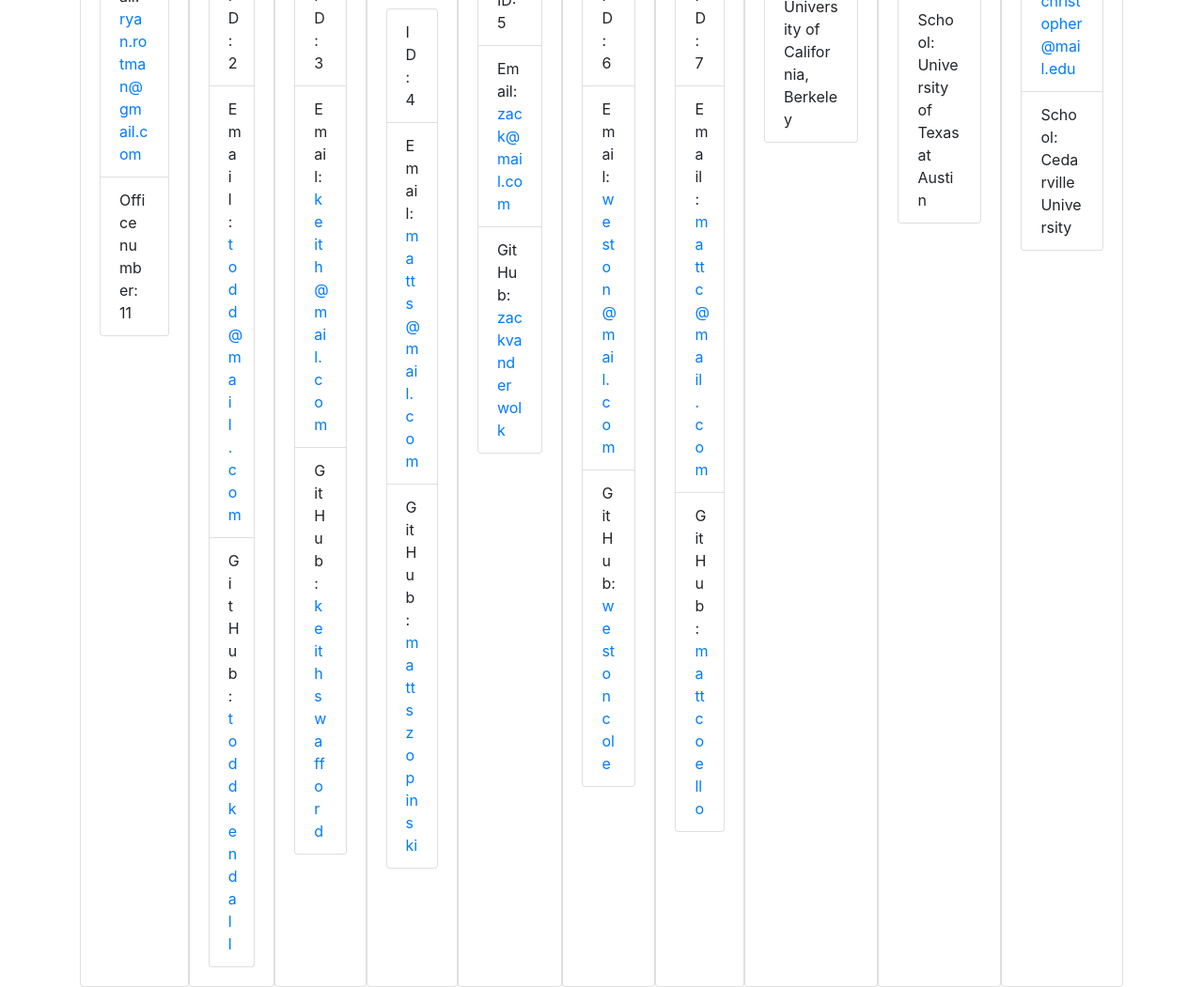
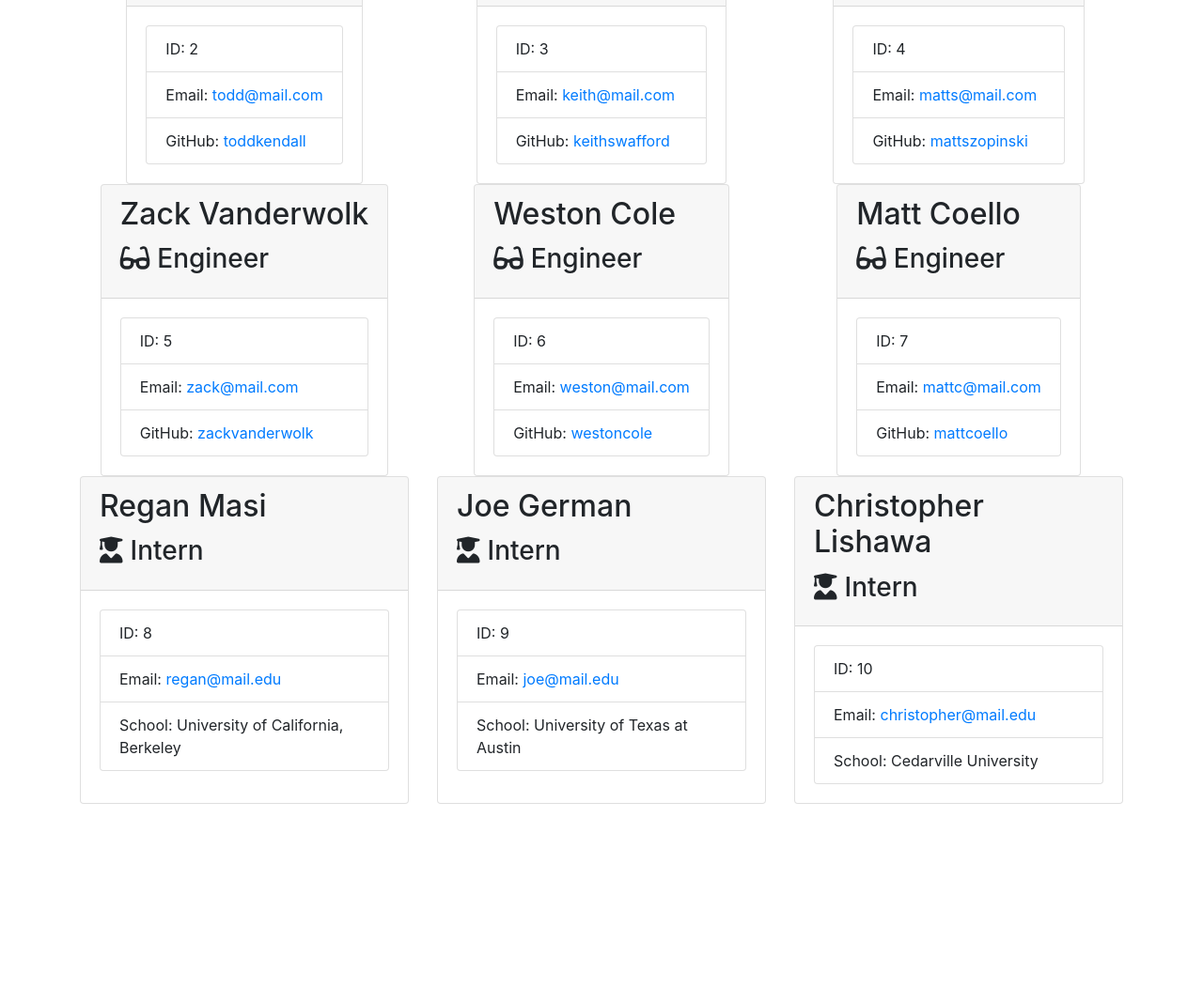
Before and after one commit to ryanrotman/homework-10-team-profile-generator, a website: page Output/team.html in a window 1280 px wide. Shown: the part 626-1677 px from the top of the page at 94% size. After the commit the page ends 1482 px from the top, so only its background shows below. Drawn offline with nearby package versions, Linux system fonts and the light colour scheme.

Commit message:
formatted code and added additional roles and columns

```diff
--- a/Output/team.html
+++ b/Output/team.html
@@ -8,7 +8,7 @@
     <title>My Team</title>
     <link rel="stylesheet" href="https://stackpath.bootstrapcdn.com/bootstrap/4.3.1/css/bootstrap.min.css"
         integrity="sha384-ggOyR0iXCbMQv3Xipma34MD+dH/1fQ784/j6cY/iJTQUOhcWr7x9JvoRxT2MZw1T" crossorigin="anonymous">
-    <link rel="stylesheet" href="style.css">
+    <link rel="stylesheet" href="./style.css">
     <script src="https://kit.fontawesome.com/c502137733.js"></script>
 </head>
 
@@ -21,8 +21,8 @@
         </div>
     </div>
     <div class="container">
-        <div class="row">
-            <div class="team-area col-12 d-flex justify-content-center">
+        <div class="row team-area">
+            <div class="col-12 d-flex justify-content-center">
                 <div class="card employee-card">
                     <div class="card-header">
                         <h2 class="card-title">Ryan Rotman</h2>
@@ -36,6 +36,10 @@
                         </ul>
                     </div>
                 </div>
+            </div>
+        </div>
+        <div class="row team-area">
+            <div class="col-4 d-flex justify-content-center">
                 <div class="card employee-card">
                     <div class="card-header">
                         <h2 class="card-title">Todd Kendall</h2>
@@ -49,6 +53,8 @@
                         </ul>
                     </div>
                 </div>
+            </div>
+            <div class="col-4 d-flex justify-content-center">
                 <div class="card employee-card">
                     <div class="card-header">
                         <h2 class="card-title">Keith Swafford</h2>
@@ -62,6 +68,8 @@
                         </ul>
                     </div>
                 </div>
+            </div>
+            <div class="col-4 d-flex justify-content-center">
                 <div class="card employee-card">
                     <div class="card-header">
                         <h2 class="card-title">Matt Szopinski</h2>
@@ -75,6 +83,10 @@
                         </ul>
                     </div>
                 </div>
+            </div>
+        </div>
+        <div class="row team-area">
+            <div class="col-4 d-flex justify-content-center">
                 <div class="card employee-card">
                     <div class="card-header">
                         <h2 class="card-title">Zack Vanderwolk</h2>
@@ -88,6 +100,8 @@
                         </ul>
                     </div>
                 </div>
+            </div>
+            <div class="col-4 d-flex justify-content-center">
                 <div class="card employee-card">
                     <div class="card-header">
                         <h2 class="card-title">Weston Cole</h2>
@@ -101,6 +115,8 @@
                         </ul>
                     </div>
                 </div>
+            </div>
+            <div class="col-4 d-flex justify-content-center">
                 <div class="card employee-card">
                     <div class="card-header">
                         <h2 class="card-title">Matt Coello</h2>
@@ -114,6 +130,10 @@
                         </ul>
                     </div>
                 </div>
+            </div>
+        </div>
+        <div class="row team-area">
+            <div class="col-4 d-flex justify-content-center">
                 <div class="card employee-card">
                     <div class="card-header">
                         <h2 class="card-title">Regan Masi</h2>
@@ -127,6 +147,8 @@
                         </ul>
                     </div>
                 </div>
+            </div>
+            <div class="col-4 d-flex justify-content-center">
                 <div class="card employee-card">
                     <div class="card-header">
                         <h2 class="card-title">Joe German</h2>
@@ -140,6 +162,8 @@
                         </ul>
                     </div>
                 </div>
+            </div>
+            <div class="col-4 d-flex justify-content-center">
                 <div class="card employee-card">
                     <div class="card-header">
                         <h2 class="card-title">Christopher Lishawa</h2>
@@ -153,7 +177,6 @@
                         </ul>
                     </div>
                 </div>
-
             </div>
         </div>
     </div>
```
Lines whose indentation alone changed are shown as unchanged.
